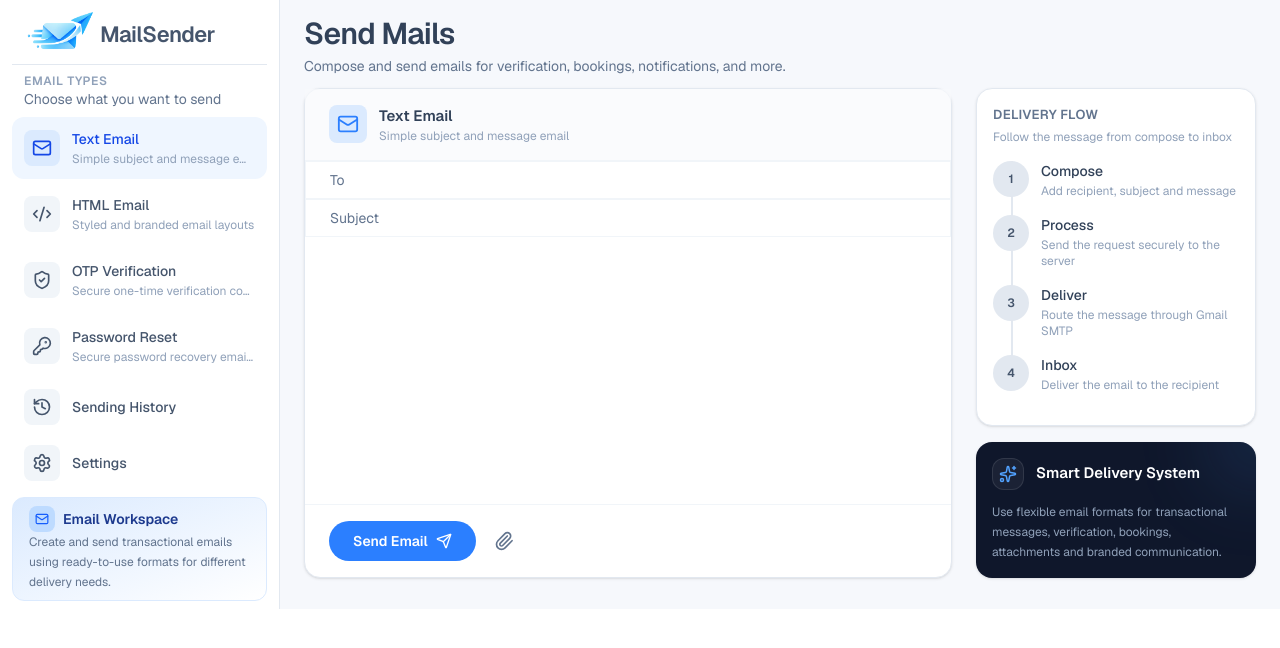
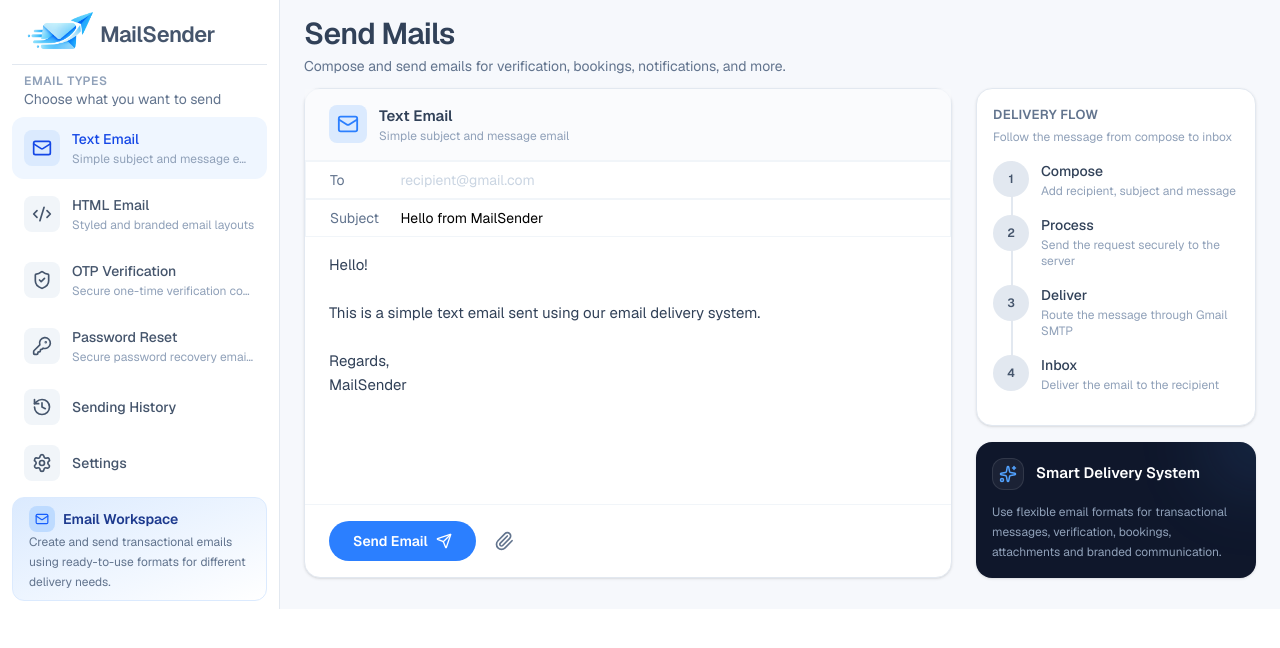
Before and after one commit to AdityaSingh-18/mail-sender, a Next.js app: page / in a window 1280 px wide. Shown: the top 648 px of the page. Built offline with nearby package versions, Linux system fonts and the light colour scheme.

Commit message:
feat: added email template and prefill email subjects and mail body

```diff
--- a/app/components/EmailWorkspace.tsx
+++ b/app/components/EmailWorkspace.tsx
@@ -1,11 +1,14 @@
+"use client";
+
+import { useEffect, useState } from "react";
+import { emailTypes, type EmailTypeId } from "@/data/email-types";
+import { emailTemplates } from "@/data/email-templates";
+
 import {
   Paperclip,
   Send,
   Sparkles
-}
-from "lucide-react";
-
-import { emailTypes, type EmailTypeId } from "@/data/email-types";
+} from "lucide-react";
 
 const steps = [
   {
@@ -37,6 +40,17 @@ type EmailWorkspaceProps = {
 export const EmailWorkspace = ({
   selectedEmailType,
 }: EmailWorkspaceProps) => {
+  const [recipient, setRecipient] = useState("");
+  const [subject, setSubject] = useState(emailTemplates.text.subject);
+  const [message, setMessage] = useState(emailTemplates.text.body);
+
+  useEffect(() => {
+    const template = emailTemplates[selectedEmailType];
+
+    setSubject(template.subject);
+    setMessage(template.body);
+  }, [selectedEmailType]);
+
   const selectedType = emailTypes.find((type) => type.id === selectedEmailType) ?? emailTypes[0];
   const EmailIcon = selectedType.icon;
 
@@ -68,18 +82,56 @@ export const EmailWorkspace = ({
             </div>
           </div>
           <div className="flex items-center border border-slate-100 px-4 md:px-6">
-            <label className="w-[80px] text-sm text-slate-500 py-2">
+            <label
+              htmlFor="recipient"
+              className="w-[80px] text-sm text-slate-500 py-2"
+            >
               To
             </label>
-            <input className="w-full py-2 text-sm outline-none placeholder:text-slate-300" />
+
+            <input
+              id="recipient"
+              name="recipient"
+              type="email"
+              value={recipient}
+              onChange={(event) => setRecipient(event.target.value)}
+              placeholder="recipient@gmail.com"
+              className="w-full py-2 text-sm outline-none placeholder:text-slate-300"
+            />
           </div>
           <div className="flex items-center border border-slate-100 px-4 md:px-6">
-            <label className="w-[80px] text-sm text-slate-500 py-2">
+            <label
+              htmlFor="subject"
+              className="w-[80px] text-sm text-slate-500 py-2"
+            >
               Subject
             </label>
-            <input className="w-full py-2 text-sm outline-none placeholder:text-slate-300" />
+
+            <input
+              id="subject"
+              name="subject"
+              type="text"
+              value={subject}
+              onChange={(event) => setSubject(event.target.value)}
+              placeholder="Enter email subject"
+              className="w-full py-2 text-sm outline-none placeholder:text-slate-300"
+            />
           </div>
-          <textarea className="min-h-[260px] w-full resize-none p-4 md:px-6 text-[15px] leading-6 text-slate-700 outline-none placeholder:text-slate-300" />
+          <textarea
+            id="message"
+            name="message"
+            aria-label="Email message body"
+            value={message}
+            onChange={(event) => setMessage(event.target.value)}
+            placeholder={
+              selectedEmailType === "html"
+                ? "Edit your HTML email..."
+                : "Write your email..."
+            }
+            className={`min-h-[260px] w-full resize-none p-4 md:px-6 text-[15px] leading-6 text-slate-700 outline-none placeholder:text-slate-300 ${
+              selectedEmailType === "html" ? "font-mono" : ""
+            }`}
+          />
           <div className="flex items-center border-t border-slate-100 p-4 md:px-6">
             <button
               type="button"
--- /dev/null
+++ b/app/data/email-templates.ts
@@ -0,0 +1,118 @@
+import type { EmailTypeId } from "@/data/email-types";
+
+type EmailTemplate = {
+  subject: string;
+  body: string;
+};
+
+export const emailTemplates: Record<EmailTypeId, EmailTemplate> = {
+  text: {
+    subject: "Hello from MailSender",
+    body: `Hello!
+
+This is a simple text email sent using our email delivery system.
+
+Regards,
+MailSender`,
+  },
+
+  html: {
+    subject: "Explore Our Latest Update",
+    body: `<div style="font-family: Arial, sans-serif; max-width: 600px; margin: 0 auto; padding: 32px;">
+  <h1 style="color: #2563eb; margin-bottom: 16px;">
+    Hello!
+  </h1>
+
+  <p style="font-size: 16px; color: #475569; line-height: 1.7;">
+    We have something exciting to share with you.
+  </p>
+
+  <p style="font-size: 16px; color: #475569; line-height: 1.7;">
+    This email is being sent as an
+    <strong>HTML email</strong> using Nodemailer.
+  </p>
+
+  <a
+    href="https://example.com"
+    style="
+      display: inline-block;
+      margin-top: 16px;
+      padding: 12px 20px;
+      background-color: #2563eb;
+      color: #ffffff;
+      text-decoration: none;
+      border-radius: 8px;
+    "
+  >
+    Learn More
+  </a>
+
+  <p style="margin-top: 32px; color: #64748b;">
+    Regards,<br />
+    MailSender
+  </p>
+</div>`,
+  },
+
+  otp: {
+    subject: "Your Verification Code",
+    body: `Hello!
+
+Your verification code is: 123456
+
+This code will expire in 10 minutes. Please do not share this code with anyone.`,
+  },
+
+  booking: {
+    subject: "Your Booking is Confirmed",
+    body: `Hello!
+
+Your booking has been confirmed successfully.
+
+Booking ID: BK-10245
+Date: 25 August 2026
+Status: Confirmed
+
+Thank you for choosing us.`,
+  },
+
+  attachment: {
+    subject: "Requested Document Attached",
+    body: `Hello!
+
+Please find the requested document attached to this email.
+
+If you have any questions, feel free to contact us.`,
+  },
+
+  welcome: {
+    subject: "Welcome to MailSender!",
+    body: `Hi!
+
+Welcome aboard! Your account has been created successfully.
+
+We're excited to have you with us.`,
+  },
+
+  reset: {
+    subject: "Reset Your Password",
+    body: `Hello!
+
+We received a request to reset your password.
+
+Use the password reset link provided in this email to create a new password.
+
+If you did not request this, you can safely ignore this email.`,
+  },
+
+  notification: {
+    subject: "Important Account Update",
+    body: `Hello!
+
+There is a new update regarding your account.
+
+Please review the latest information when convenient.
+
+Thank you.`,
+  },
+};
```
